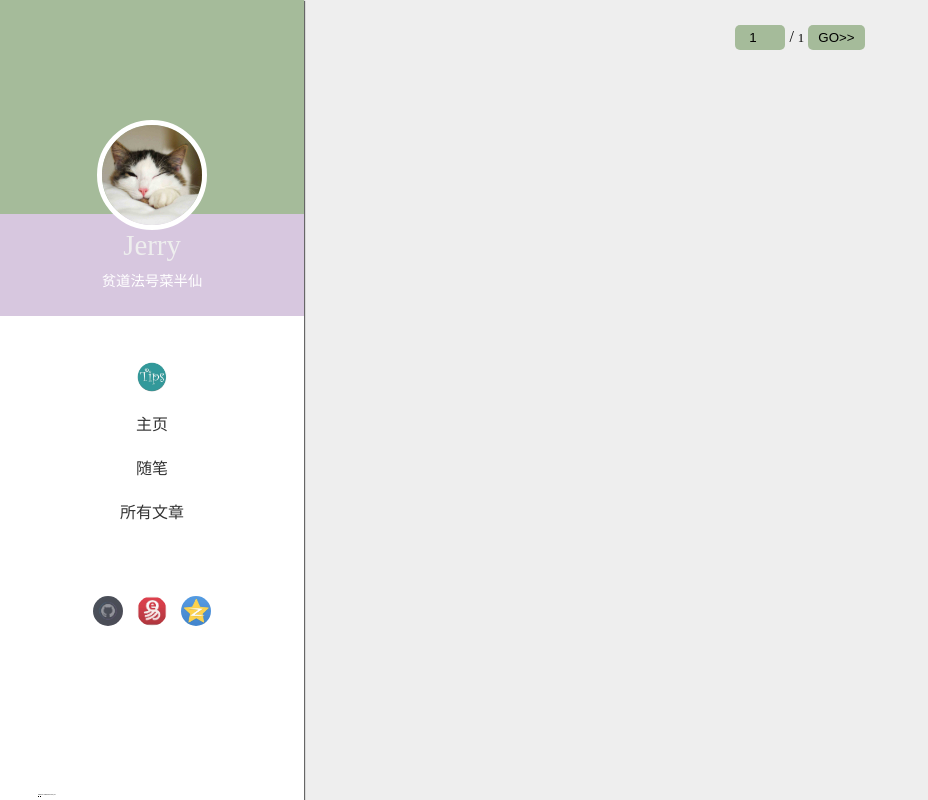
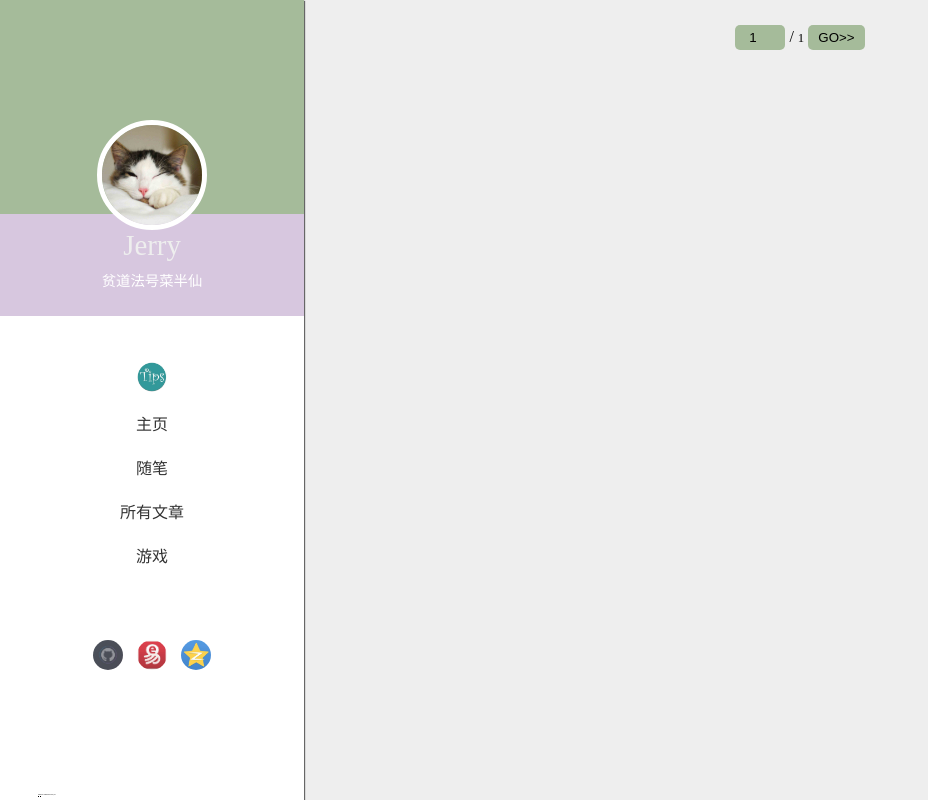
Before and after one commit to caibingcheng/blog_site_old, a plain HTML site: page index.html in a window 1280 px wide. Shown: the whole page, without its empty margins (0-928 px from the left). Drawn offline with Linux system fonts and the light colour scheme.

Commit message:
add 游戏 column

```diff
--- a/index.html
+++ b/index.html
@@ -26,6 +26,7 @@
 					<a href="#home" onclick="list(1,1)"><li>主页</li></a>
 					<a href="#handle" onclick="list(2,1)"><li>随笔</li></a>
 					<a href="#all" onclick="list(3,1)"><li>所有文章</li></a>
+					<a href="./game/index.html"><li>游戏</li></a>
 					<!-- <a href="#app" onclick="list(4,1)"><li>应用</li></a> -->
 					<br >
 				</div>
```
